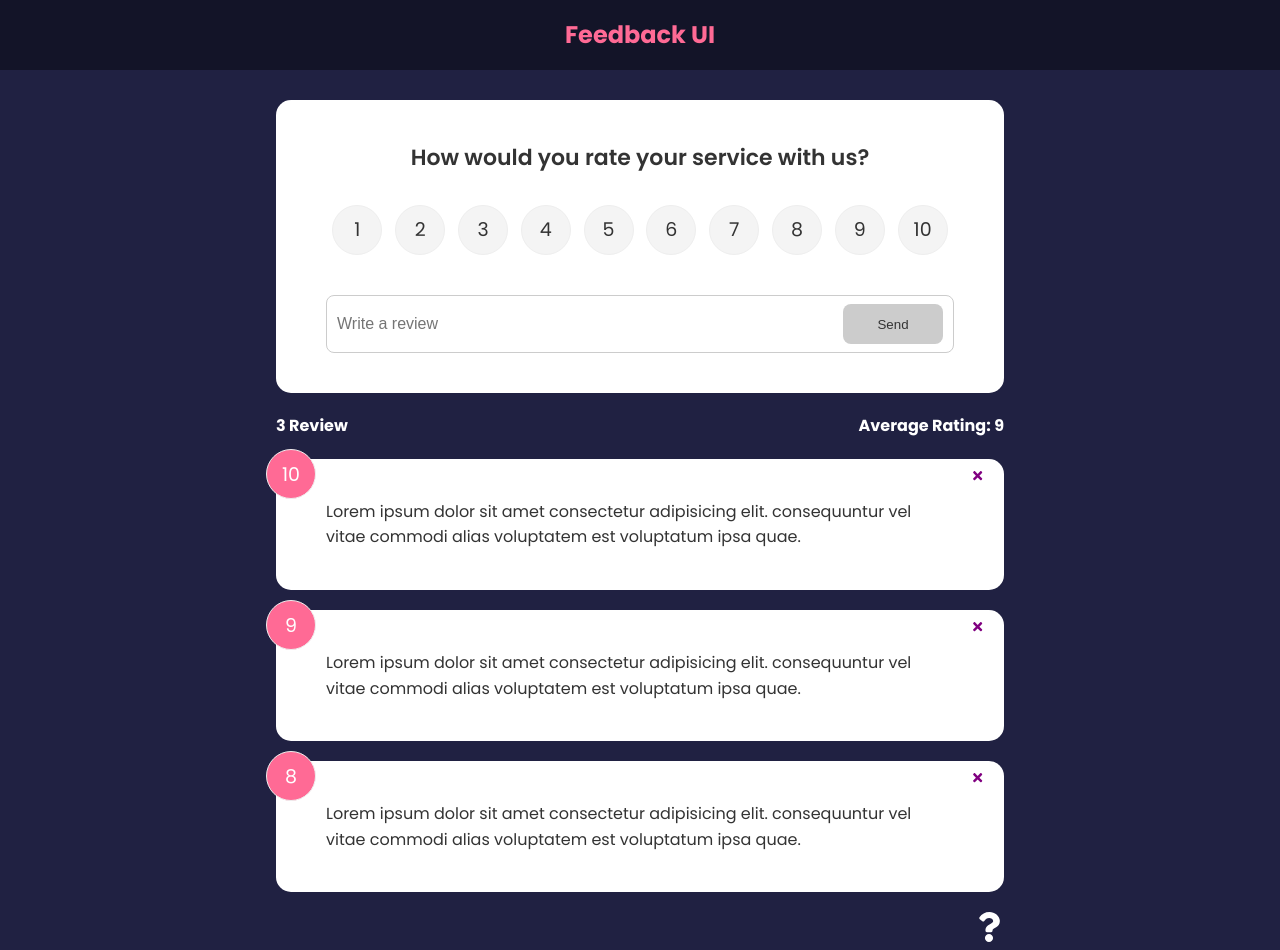
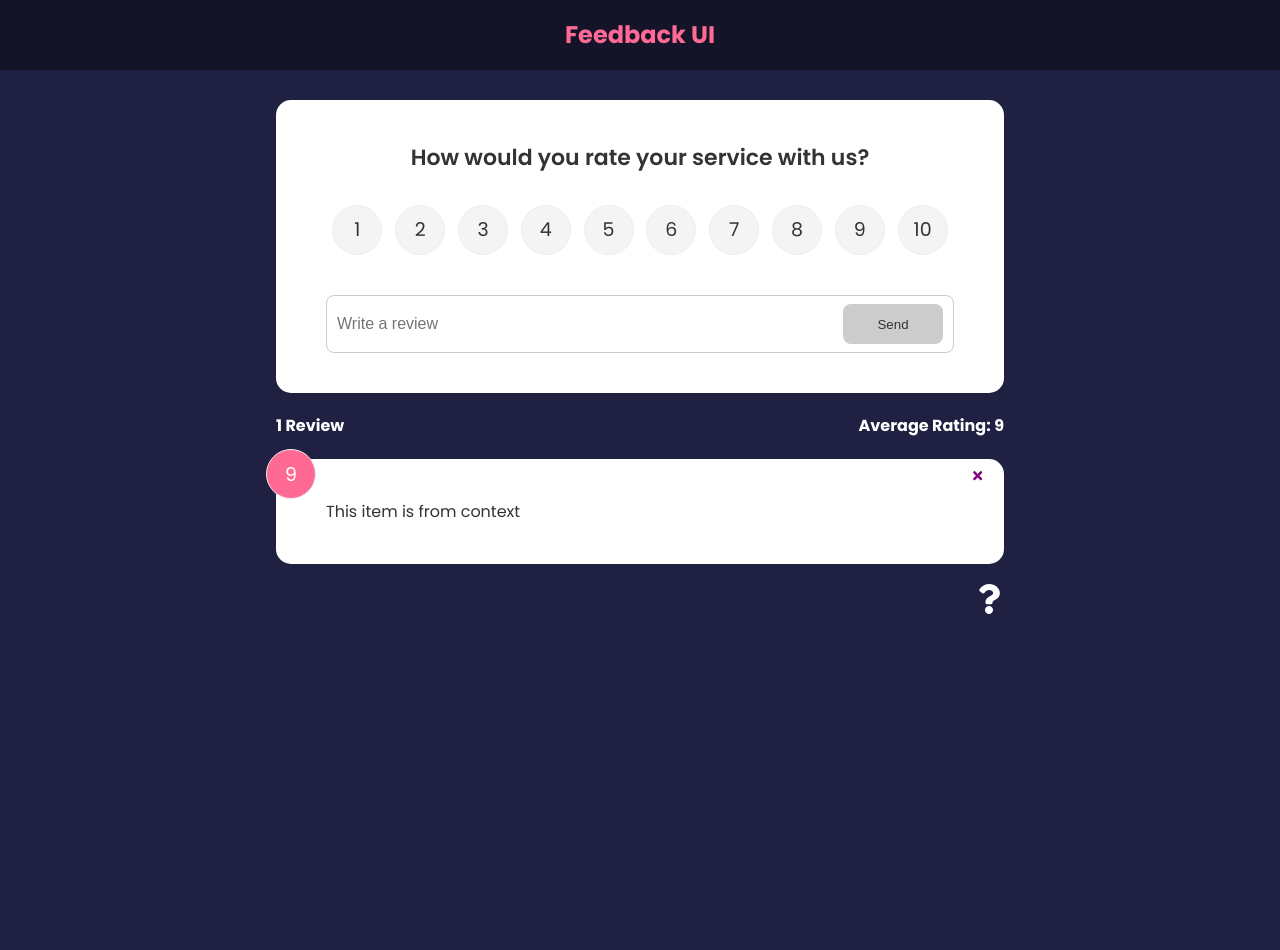
Before and after one commit to recepdoganp/feedback_app, a React (Create React App) app: page / in a window 1280 px wide. After the commit the page ends 800 px from the top, so only its background shows below. Built offline with nearby package versions, Linux system fonts and the light colour scheme.

Commit message:
Setting Up Global State

```diff
--- a/src/App.js
+++ b/src/App.js
@@ -35,10 +35,7 @@
                 <>
                   <FeedbackForm handleAdd={addFeedback} />
                   <FeedbackStats feedback={feedback} />
-                  <FeedbackList
-                    feedback={feedback}
-                    handleDelete={deleteFeedback}
-                  />
+                  <FeedbackList handleDelete={deleteFeedback} />
                 </>
               }
             ></Route>
--- a/src/components/FeedbackList.js
+++ b/src/components/FeedbackList.js
@@ -1,8 +1,11 @@
 import { motion, AnimatePresence } from "framer-motion";
-import PropTypes from "prop-types";
+import { useContext } from "react";
 import FeedbackItem from "./FeedbackItem";
+import FeedbackContext from "../context/FeedbackContext";
 
-const FeedbackList = ({ feedback, handleDelete }) => {
+const FeedbackList = ({ handleDelete }) => {
+  const { feedback } = useContext(FeedbackContext);
+
   if (!feedback || feedback.length === 0) {
     return <p>No feedback yet</p>;
   }
@@ -28,14 +31,4 @@
   );
 };
 
-FeedbackItem.propTypes = {
-  feedback: PropTypes.arrayOf(
-    PropTypes.shape({
-      id: PropTypes.number.isRequired,
-      text: PropTypes.string.isRequired,
-      rating: PropTypes.number.isRequired,
-    })
-  ),
-};
-
 export default FeedbackList;
--- a/src/components/FeedbackStats.jsx
+++ b/src/components/FeedbackStats.jsx
@@ -1,5 +1,8 @@
-import PropTypes from "prop-types";
-function FeedbackStats({ feedback }) {
+import { useContext } from "react";
+import FeedbackContext from "../context/FeedbackContext";
+
+function FeedbackStats() {
+  const { feedback } = useContext(FeedbackContext);
   // Calculation of ratings average
   let average =
     feedback.reduce((acc, cur) => {
@@ -16,8 +19,4 @@
   );
 }
 
-FeedbackStats.propTypes = {
-  feedback: PropTypes.array.isRequired,
-};
-
 export default FeedbackStats;
```
